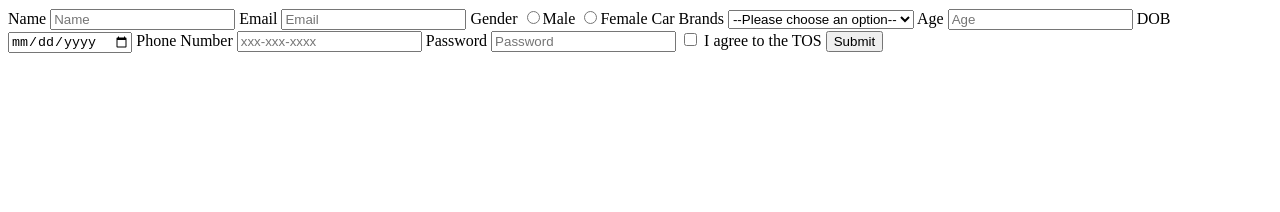
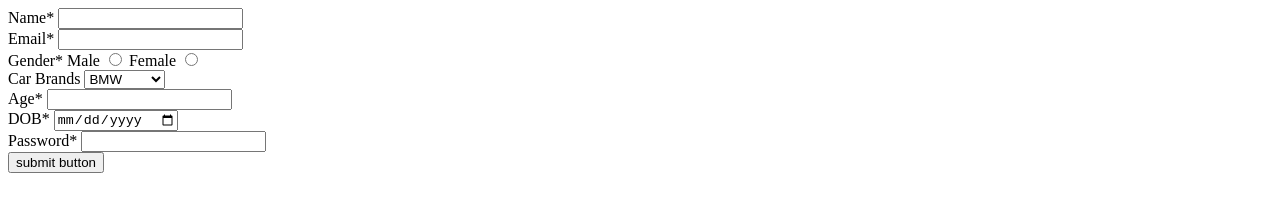
Before and after one commit to acciojob/signup-form-car-Farman71, a website: page main.html in a window 1280 px wide. Drawn offline with Linux system fonts and the light colour scheme.

Commit message:
created a submission

```diff
--- a/main.html
+++ b/main.html
@@ -1,46 +1,54 @@
 <!DOCTYPE html>
+
 <html>
+
 <head>
 	<link rel="stylesheet" href="styles.css">
 </head>
+
 <body>
 	<form method="post">
-		    <label for="name">Name</label>
-            <input type="text" required id="name" placeholder="Name">
-
-            <label for="email">Email</label>
-            <input type="email" required id="email" placeholder="Email">
-
-            <label for="gender_m">Gender</label>
-            <input type="radio" required id="gender_m" name="gender">Male
-            <input type="radio" required id="gender_f" name="gender">Female
-
-            <label for="select">Car Brands</label>
-            <select required id="cars">
-                <option>--Please choose an option--</option>
-                <option>BMW</option>
-                <option>Audi</option>
+		<div>
+			  <label for="name">Name*</label>
+		      <input type="text" id="name" required>
+		</div>
+        <div>
+			  <label for="email">Email*</label>
+		      <input type="email" id="email" required>
+		</div>
+		<div>
+			  <label>Gender*</label>
+			  <label for="male">Male</label>
+		      <input type="radio" id="male" name="gender" value="Male" required>
+			  <label for="female">Female</label>
+		      <input type="radio" id="female" name="gender" value="Female" required>
+		</div>
+		<div>
+			<label for="cars">Car Brands</label>
+			<select id="cars">
+				<option value="BMW">BMW</option>
+				<option value="Audi">Audi</option>
+				<option value="Mercedez">Mercedez</option>
 			</select>
-
-            <label for="age">Age</label>
-            <input type="number" required id="age" placeholder="Age">
-
-            <label for="dob">DOB</label>
-            <input type="date" required id="dob">
-
-            <label for="tel">Phone Number</label>
-            <input type="tel" id="tel" placeholder="xxx-xxx-xxxx">
-
-            <label for="password">Password</label>
-            <input type="password" required id="password" placeholder="Password">
-
-            <input type="checkbox" required id="tos">
-            <label for="name">I agree to the TOS</label>
-
-            <button type="button" id="submit" value="submit">Submit</button>
+		</div>
+		<div>
+			  <label for="age">Age*</label>
+		      <input type="number" id="age" required>
+		</div>
+		<div>
+			  <label for="dob">DOB*</label>
+		      <input type="date" id="dob" required>
+		</div>
+		<div>
+			  <label for="password">Password*</label>
+		      <input type="password" id="password" required>
+		</div>
+		<button type="submit">submit button</button>
 	</form>
 	<!-- the entire body must be written by student -->
     <script type="text/javascript" src="./script.js">
 </script>
+
 </body>
+
 </html>
```
Lines whose indentation alone changed are shown as unchanged.
